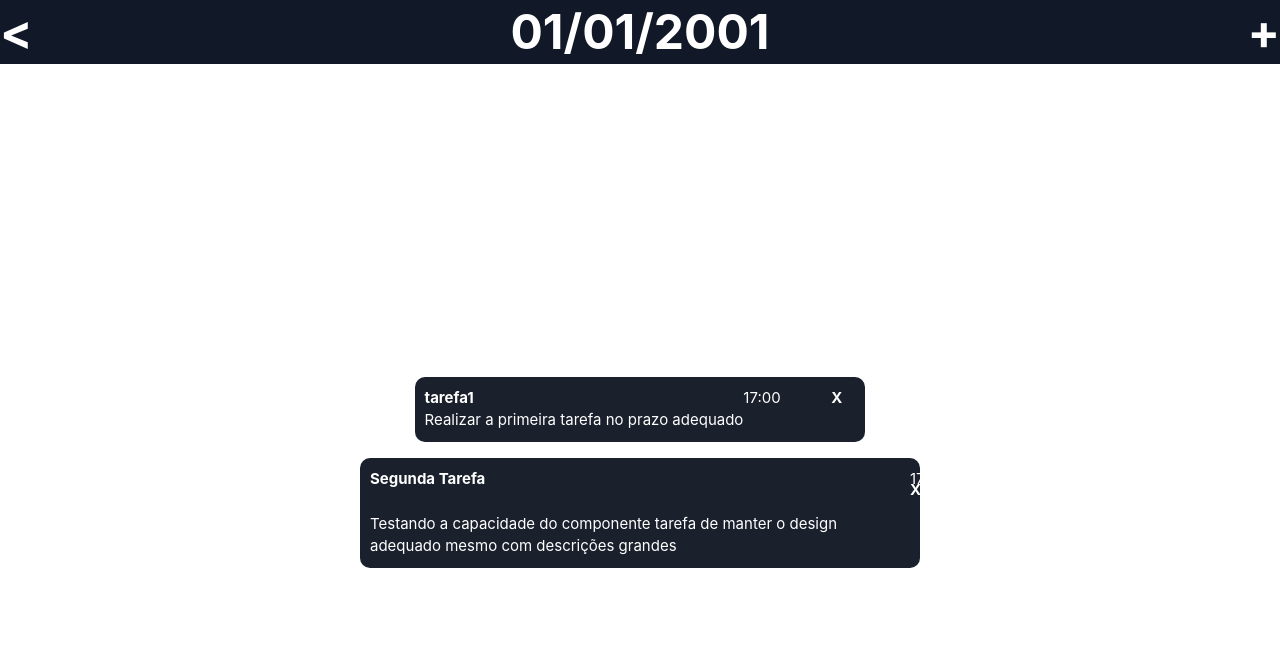
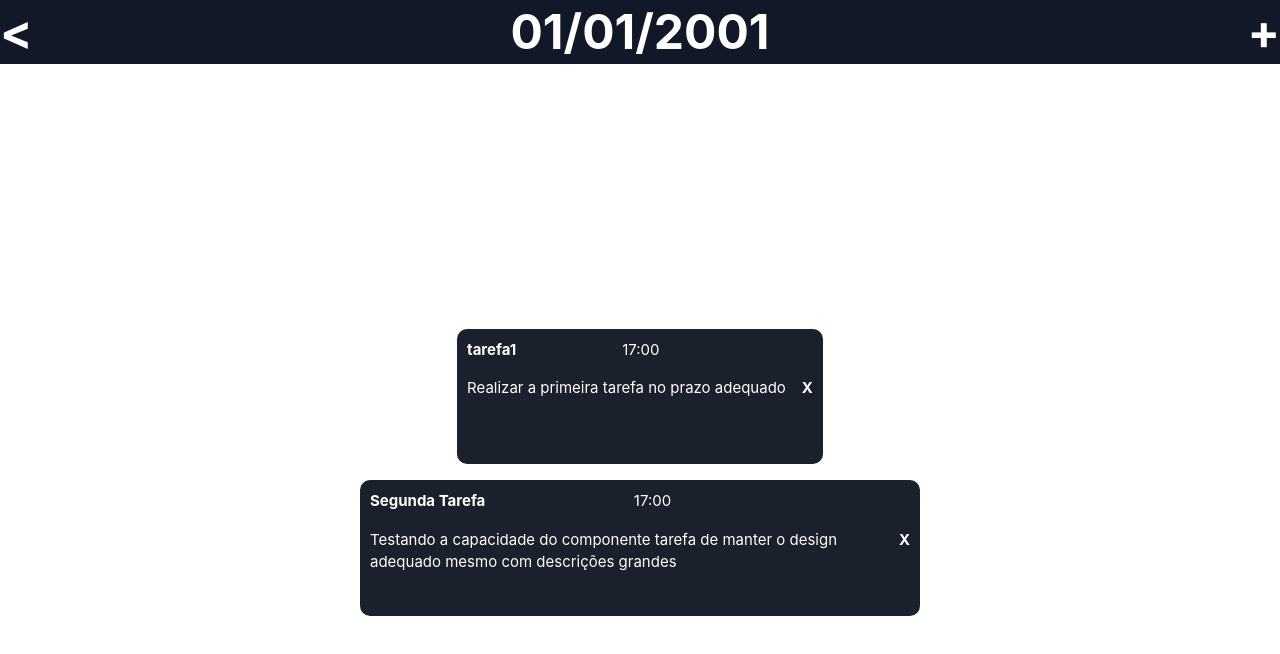
Before and after one commit to DaviR-D/seletivo, a Vue app in the folder frontend/: page /tasks/1 in a window 1280 px wide. Shown: the top 654 px of the page. Built offline with nearby package versions, Linux system fonts and the light colour scheme.

Commit message:
Melhora dos designs

```diff
--- a/frontend/src/components/NewTask.vue
+++ b/frontend/src/components/NewTask.vue
@@ -1,6 +1,6 @@
 <template>
   <div
-    class="text-center text-white font-bold grid grid-cols-2 grid-rows-4 gap-1 border-solid border-2 border-gray-900 rounded-lg bg-gray-900"
+    class="text-center text-white font-bold grid grid-cols-2 grid-rows-4 gap-1 border-solid border-2 border-gray-900/85 bg-gray-900/85 rounded-lg shadow-lg shadow-black z-50 absolute backdrop-blur-xl"
   >
     <h3 class="row-start-1 col-start-1 col-span-2">Nova Tarefa</h3>
     <input
@@ -66,9 +66,6 @@ export default {
   left: auto;
   margin: auto;
   background-color: white;
-  box-shadow:
-    0 4px 8px 0 rgba(0, 0, 0, 0.2),
-    0 6px 20px 0 rgba(0, 0, 0, 0.19);
   border-radius: 4px;
   z-index: 1;
 }
--- a/frontend/src/components/TaskItem.vue
+++ b/frontend/src/components/TaskItem.vue
@@ -1,9 +1,9 @@
 <template>
-  <div class="task text-white mt-4 font-bold grid grid-cols-3 grid-rows-2">
-    <h1 class="col-start-0">{{ task.title }}</h1>
-    <span class="col-start-1">{{ task.date.time }}</span>
-    <span class="col-end-1">{{ task.description }}</span>
-    <button class="col-start-3 row-start-1" @click="$parent.deleteTask(index)">X</button>
+  <div class="task text-white mt-4 font-bold grid grid-cols-3 grid-rows-3 gap-4">
+    <h1 class="col-end-1 row-start-1">{{ task.title }}</h1>
+    <span class="col-start-2 row-start-1">{{ task.date.time }}</span>
+    <span class="col-span-4 row-start-2 row-span-3 overflow-y-auto">{{ task.description }}</span>
+    <button class="col-start-4 row-start-2" @click="$parent.deleteTask(index)">X</button>
   </div>
 </template>
 <script>
@@ -20,6 +20,7 @@ export default {
   min-height: 5vh;
   min-width: 40vh;
   max-width: 70vh;
+  max-height: 20vh;
   background-color: #1a202c;
   border-radius: 10px;
   padding: 10px;
```
